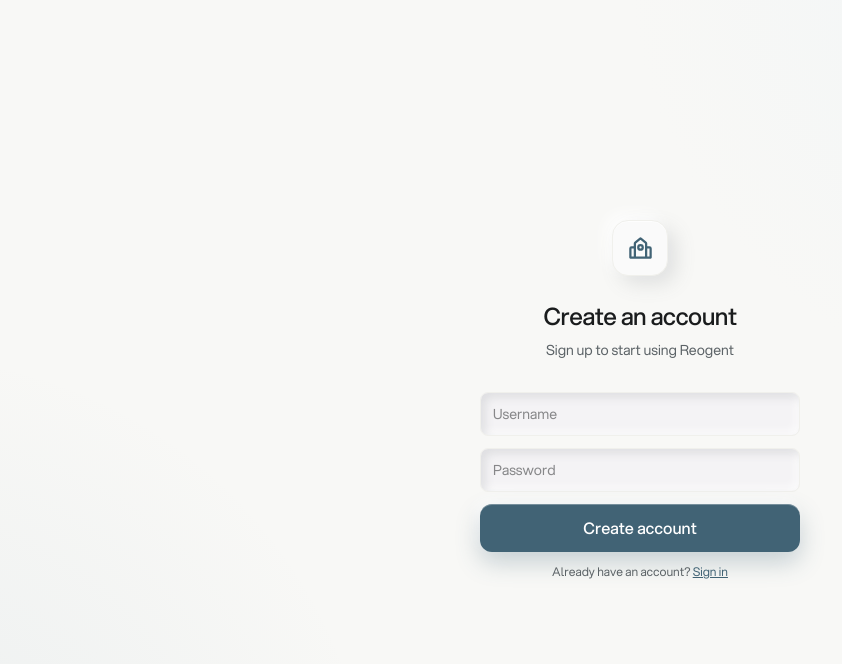
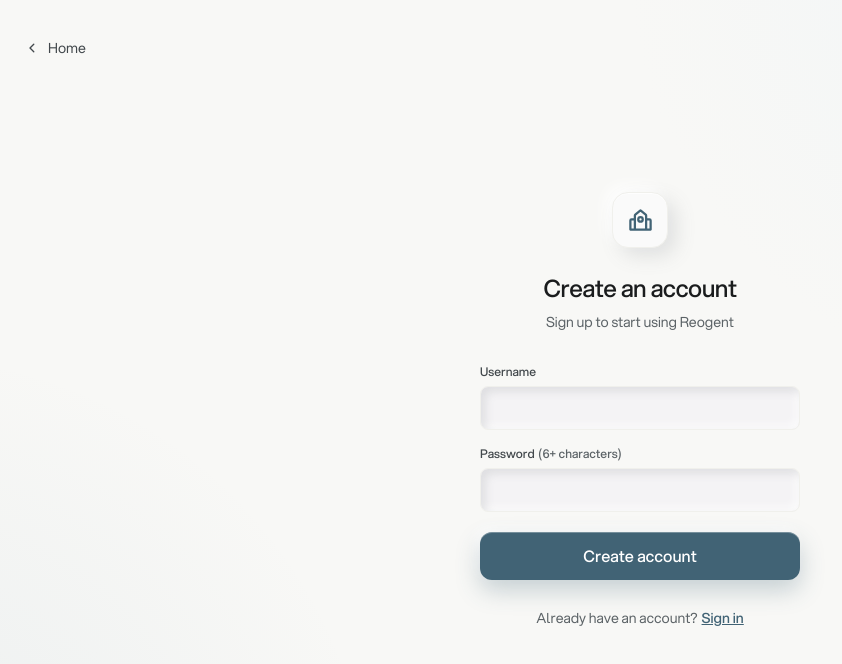
Before and after one commit to ChakornK/ubc-cic-hackathon-2026, a Next.js app: page /signup in a window 1280 px wide. Shown: the top 664 px of the page, without its empty margins (0-842 px from the left). Built offline with nearby package versions, Linux system fonts and the light colour scheme; no server answers.

Commit message:
fix: improve auth pages with labels, navigation, autocomplete, and touch targets

```diff
--- a/app/login/page.tsx
+++ b/app/login/page.tsx
@@ -3,6 +3,7 @@
 import { useAppAuth } from "@/src/components/auth/app-auth";
 import { AuthForm } from "@/src/components/auth/auth-form";
 import { Icon } from "@/src/components/icons";
+import Link from "next/link";
 import { useRouter } from "next/navigation";
 import { Suspense, useEffect } from "react";
 
@@ -19,14 +20,27 @@
   }
 
   return (
-    <div className="app-shell-canvas flex min-h-svh flex-col items-center justify-center px-4 py-12">
+    <div className="app-shell-canvas flex min-h-svh flex-col px-4 py-8">
+      <nav className="flex items-center">
+        <Link
+          href="/"
+          className="text-on-surface-variant hover:text-on-surface flex items-center gap-2 rounded-lg px-2 py-1.5 text-sm transition-colors duration-150"
+        >
+          <Icon name="left" size={16} />
+          <span>Home</span>
+        </Link>
+      </nav>
+      <div className="flex flex-1 flex-col items-center justify-center py-12">
         <div className="flex w-full max-w-sm flex-col items-center">
-        <span className="neu-raised bg-surface text-primary mb-6 flex size-14 items-center justify-center rounded-2xl border">
+          <Link href="/" className="mb-6 flex flex-col items-center gap-2">
+            <span className="neu-raised bg-surface text-primary flex size-14 items-center justify-center rounded-2xl border">
               <Icon name="school" size={27} />
             </span>
+          </Link>
           <h1 className="text-on-surface mb-2 text-2xl font-medium tracking-[-0.02em]">Welcome back</h1>
           <p className="text-muted mb-8 text-sm">Sign in to continue to Reogent</p>
           <AuthForm mode="login" />
+        </div>
       </div>
     </div>
   );
--- a/app/signup/page.tsx
+++ b/app/signup/page.tsx
@@ -3,6 +3,7 @@
 import { useAppAuth } from "@/src/components/auth/app-auth";
 import { AuthForm } from "@/src/components/auth/auth-form";
 import { Icon } from "@/src/components/icons";
+import Link from "next/link";
 import { useRouter } from "next/navigation";
 import { Suspense, useEffect } from "react";
 
@@ -19,14 +20,27 @@
   }
 
   return (
-    <div className="app-shell-canvas flex min-h-svh flex-col items-center justify-center px-4 py-12">
+    <div className="app-shell-canvas flex min-h-svh flex-col px-4 py-8">
+      <nav className="flex items-center">
+        <Link
+          href="/"
+          className="text-on-surface-variant hover:text-on-surface flex items-center gap-2 rounded-lg px-2 py-1.5 text-sm transition-colors duration-150"
+        >
+          <Icon name="left" size={16} />
+          <span>Home</span>
+        </Link>
+      </nav>
+      <div className="flex flex-1 flex-col items-center justify-center py-12">
         <div className="flex w-full max-w-sm flex-col items-center">
-        <span className="neu-raised bg-surface text-primary mb-6 flex size-14 items-center justify-center rounded-2xl border">
+          <Link href="/" className="mb-6 flex flex-col items-center gap-2">
+            <span className="neu-raised bg-surface text-primary flex size-14 items-center justify-center rounded-2xl border">
               <Icon name="school" size={27} />
             </span>
+          </Link>
           <h1 className="text-on-surface mb-2 text-2xl font-medium tracking-[-0.02em]">Create an account</h1>
           <p className="text-muted mb-8 text-sm">Sign up to start using Reogent</p>
           <AuthForm mode="signup" />
+        </div>
       </div>
     </div>
   );
--- a/src/components/auth/auth-form.tsx
+++ b/src/components/auth/auth-form.tsx
@@ -19,6 +19,10 @@
   const [pending, setPending] = useState(false);
 
   const redirect = searchParams.get("redirect") || "/chat";
+  const oppositeHref =
+    mode === "login"
+      ? `/signup?redirect=${encodeURIComponent(redirect)}`
+      : `/login?redirect=${encodeURIComponent(redirect)}`;
 
   async function handleSubmit(e: React.FormEvent) {
     e.preventDefault();
@@ -36,35 +40,50 @@
   }
 
   return (
-    <form onSubmit={handleSubmit} aria-busy={pending} className="flex w-full max-w-80 flex-col items-center gap-3">
+    <form onSubmit={handleSubmit} aria-busy={pending} className="flex w-full max-w-80 flex-col gap-4">
+      <div className="flex flex-col gap-1.5">
+        <label htmlFor="auth-username" className="text-on-surface-variant text-xs font-medium">
+          Username
+        </label>
         <input
+          id="auth-username"
           type="text"
-        placeholder="Username"
-        aria-label="Username"
+          autoComplete="username"
           value={username}
           onChange={(e) => setUsername(e.target.value)}
           required
           aria-invalid={!!error}
           aria-describedby={error ? "auth-error" : undefined}
-        className="neu-inset bg-surface-container-low text-on-surface focus-visible:ring-primary/40 h-11 w-full rounded-lg border px-3 text-sm focus-visible:ring-2"
+          className="neu-inset bg-surface-container-low text-on-surface placeholder:text-muted focus-visible:ring-primary/40 h-11 w-full rounded-lg border px-3 text-sm focus-visible:ring-2"
         />
+      </div>
+      <div className="flex flex-col gap-1.5">
+        <label htmlFor="auth-password" className="text-on-surface-variant text-xs font-medium">
+          Password{mode === "signup" && <span className="text-muted ml-1">(6+ characters)</span>}
+        </label>
         <input
+          id="auth-password"
           type="password"
-        placeholder="Password"
-        aria-label="Password"
+          autoComplete={mode === "login" ? "current-password" : "new-password"}
           value={password}
           onChange={(e) => setPassword(e.target.value)}
           required
           minLength={6}
           aria-invalid={!!error}
           aria-describedby={error ? "auth-error" : undefined}
-        className="neu-inset bg-surface-container-low text-on-surface focus-visible:ring-primary/40 h-11 w-full rounded-lg border px-3 text-sm focus-visible:ring-2"
+          className="neu-inset bg-surface-container-low text-on-surface placeholder:text-muted focus-visible:ring-primary/40 h-11 w-full rounded-lg border px-3 text-sm focus-visible:ring-2"
         />
+      </div>
+      {error && (
+        <p id="auth-error" role="alert" aria-live="assertive" className="text-error text-center text-xs">
+          {error}
+        </p>
+      )}
       <button
         type="submit"
         disabled={pending}
         aria-busy={pending}
-        className="neu-primary-button bg-primary text-on-primary flex h-12 w-full items-center justify-center rounded-xl text-base font-medium disabled:cursor-not-allowed disabled:opacity-60"
+        className="neu-primary-button bg-primary text-on-primary mt-1 flex h-12 w-full items-center justify-center rounded-xl text-base font-medium disabled:cursor-not-allowed disabled:opacity-60"
       >
         {pending
           ? mode === "login"
@@ -74,23 +93,18 @@
             ? "Sign in"
             : "Create account"}
       </button>
-      {error && (
-        <p id="auth-error" role="alert" aria-live="assertive" className="text-error text-center text-xs">
-          {error}
-        </p>
-      )}
-      <p className="text-muted text-xs">
+      <p className="text-muted flex min-h-[44px] items-center justify-center text-sm">
         {mode === "login" ? (
           <>
             Don&apos;t have an account?{" "}
-            <Link href="/signup" className="text-primary underline">
+            <Link href={oppositeHref} className="text-primary ml-1 font-medium underline">
               Sign up
             </Link>
           </>
         ) : (
           <>
             Already have an account?{" "}
-            <Link href="/login" className="text-primary underline">
+            <Link href={oppositeHref} className="text-primary ml-1 font-medium underline">
               Sign in
             </Link>
           </>
--- a/src/components/landing/landing.tsx
+++ b/src/components/landing/landing.tsx
@@ -156,12 +156,12 @@
               </span>
               <span className="text-base font-medium tracking-[-0.02em]">Reogent</span>
             </a>
-            <a
-              href="#top"
-              className="neu-button bg-surface text-on-surface-variant hover:text-on-surface focus-visible:ring-primary/40 h-9 rounded-xl px-4 text-sm font-medium focus-visible:ring-2 focus-visible:ring-offset-2"
+            <Link
+              href="/login"
+              className="neu-button bg-surface text-on-surface-variant hover:text-on-surface h-9 rounded-xl px-4 text-sm font-medium"
             >
               Sign in
-            </a>
+            </Link>
           </div>
         </header>
 
```
Lines whose indentation alone changed are shown as unchanged.
